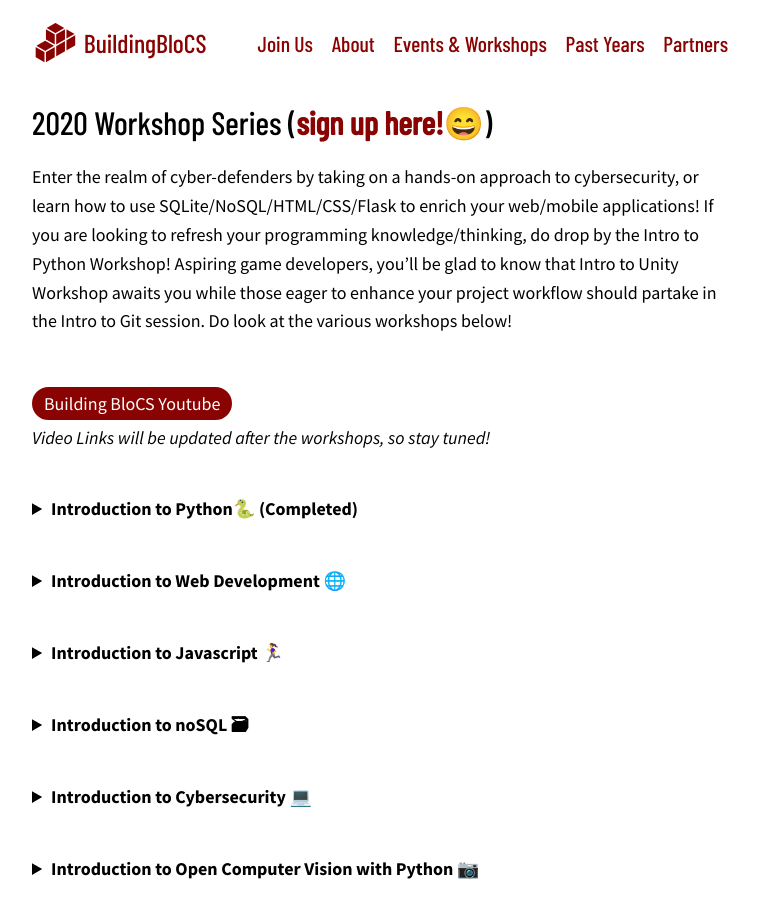
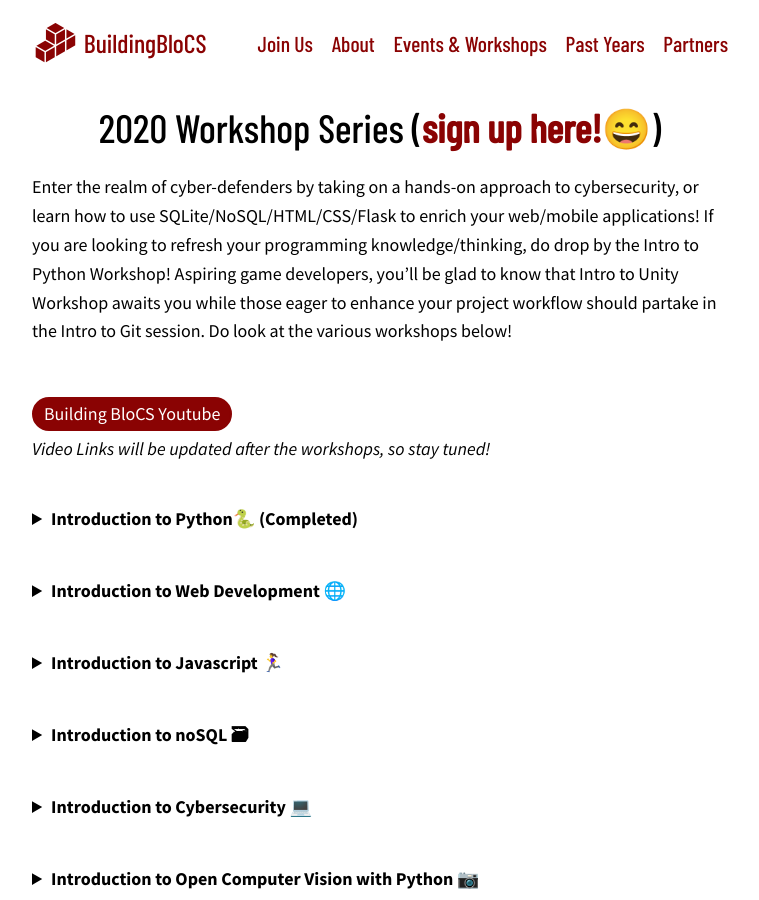
Before and after one commit to buildingblocs/2020, a Jekyll site: the page built from pre-event/workshop/index.md, in a window 1280 px wide and 900 px high. Shown: the whole window, without its empty margins (260-1019 px from the left). Built offline with Jekyll 4.4.1, drawn with Linux system fonts in a browser that asks for light colours; some web fonts are replaced; our own code applies the rules of GitHub Pages for plain Markdown files.

Commit message:
Match formatting

```diff
--- a/pre-event/workshop/index.md
+++ b/pre-event/workshop/index.md
@@ -2,7 +2,7 @@
 layout: default
 ---
 
-## 2020 Workshop Series ([**sign up here!**](https://forms.gle/wdzqCbVki58rj7da9)😄)
+# 2020 Workshop Series ([**sign up here!**](https://forms.gle/wdzqCbVki58rj7da9)😄)
 
 Enter the realm of cyber-defenders by taking on a hands-on approach to cybersecurity, or learn how to use SQLite/NoSQL/HTML/CSS/Flask to enrich your web/mobile applications! If you are looking to refresh your programming knowledge/thinking, do drop by the Intro to Python Workshop! Aspiring game developers, you’ll be glad to know that Intro to Unity Workshop awaits you while those eager to enhance your project workflow should partake in the Intro to Git session. Do look at the various workshops below!
 
```
